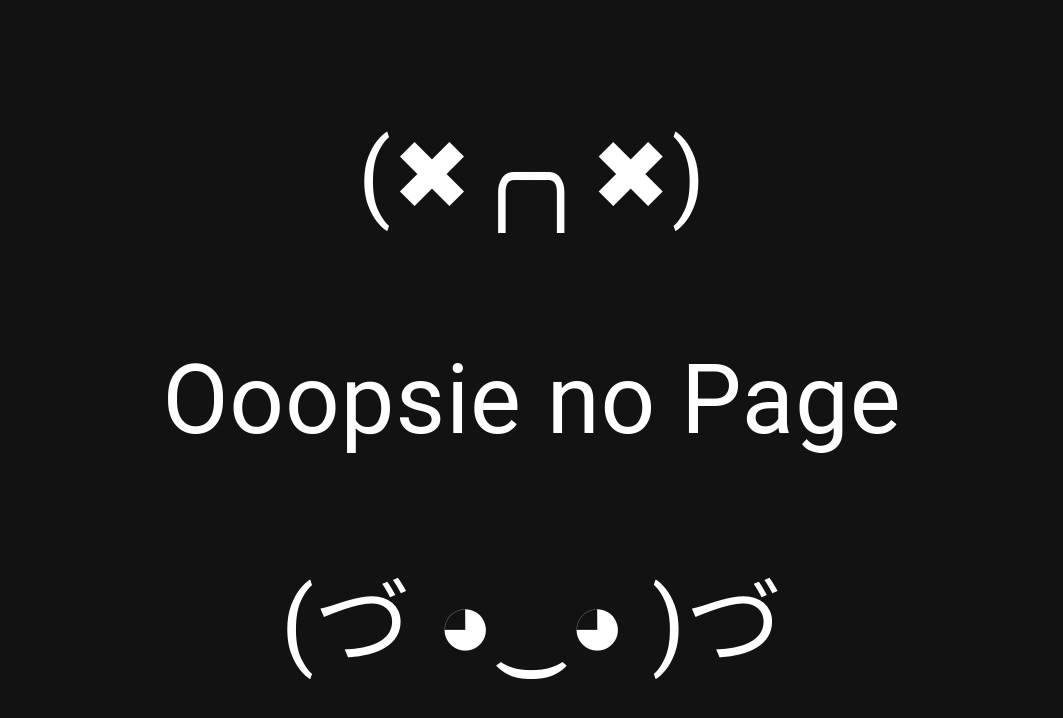
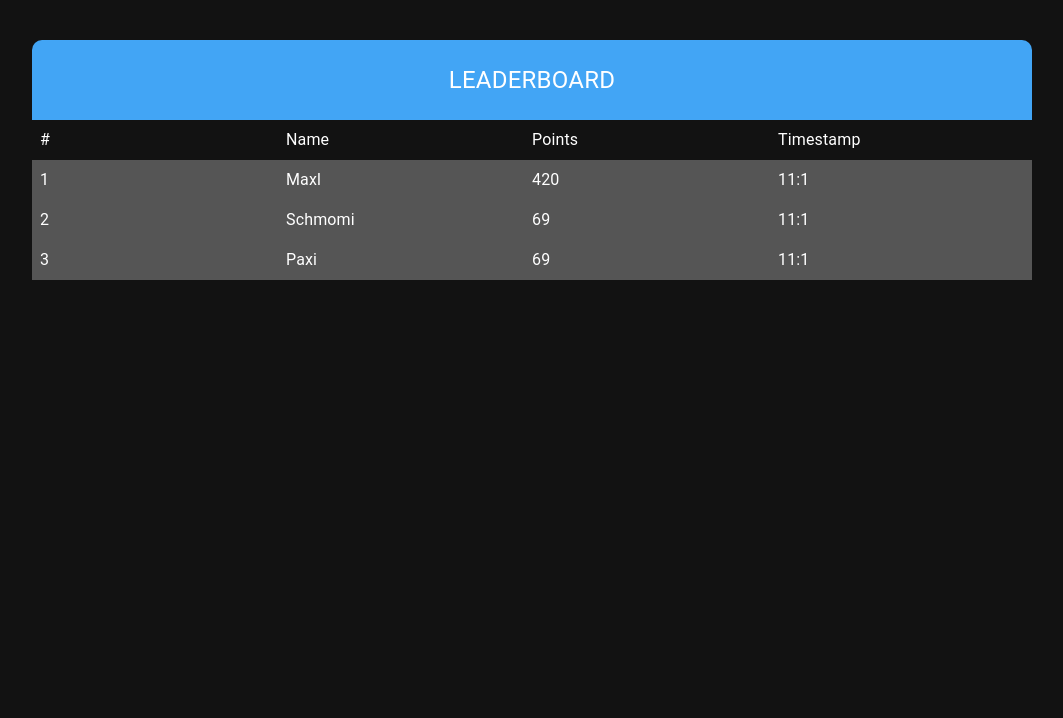
Before and after one commit to patrik-16/EscapeDoomFrontend, a React (Vite) app: page /leaderboard in a window 1280 px wide. Shown: the top 718 px of the page, without its empty margins (108-1171 px from the left). Built offline with nearby package versions, Linux system fonts and the light colour scheme.

Commit message:
Leaderboard slowly getting shape

```diff
--- a/src/App.tsx
+++ b/src/App.tsx
@@ -8,6 +8,7 @@ import Login from "./pages/login/main";
 import EscapeView from "./pages/escapeView/main";
 import GameLobby from './pages/gameLobby/main';
 import NoRoute from './pages/404/main';
+import EscapeLeaderboard from './pages/leaderboard/main';
 
 function App() {
 
@@ -30,6 +31,7 @@ function App() {
                     <Route path="/LectureConsole" element={<LectureConsole/>}/>
                     <Route path="/game-lobby/:lobbyID" element={<GameLobby/>}/>
                     <Route path="/game-session/:lobbyID" element={<EscapeView />}/>
+                    <Route path="/leaderboard" element={<EscapeLeaderboard />}/>
                     <Route path="*" element={<NoRoute />}/>
                 </Routes>
             </ThemeProvider>
--- a/src/pages/escapeView/main.tsx
+++ b/src/pages/escapeView/main.tsx
@@ -10,11 +10,21 @@ import { submitCode } from '../../hooks/submitCode';
 import { getCode } from '../../hooks/getCode';
 import LoadingButton from '@mui/lab/LoadingButton';
 import type {} from '@mui/lab/themeAugmentation';
+import { useNavigate } from 'react-router-dom';
+
+enum compileStatus {
+    ERROR = "ERROR",
+    COMPILED = "COMPILED",
+    SUCCESS = "SUCCESS",
+    WAITING = "WAITING",
+    WON = "WON",
+    BADREQUEST = "BADREQUEST"
+}
 
 const EscapeView = () => {
 
+    const navigate = useNavigate()
     const waiting : string = "WAITING"
-
     const sleep = (ms: number) => new Promise(r => setTimeout(r, ms));
 
     const [code, setCode] = useState(`private static int solve() {
@@ -27,7 +37,7 @@ const EscapeView = () => {
     const [sceneInfo, setSceneInfo] = useState(Object)
     const [codeExecResponse, setCodeExecResponse] = useState({
         "status" : "",
-        "output" :""
+        "output" : ""
     })
 
     const [submitCodeBody, setSubmitCodeBody] = useState({
@@ -50,7 +60,20 @@ const EscapeView = () => {
             await sleep(500)
             respo = await getCodeCall.refetch()
         }
-        //TODO CCHECK FOR STATUS SUCCESS and WON
+
+        //TODO: Create ENUM for status
+        switch (respo.data.status) {
+            case compileStatus.SUCCESS: {
+                //TODO: Make Node for reload visible ;)
+                window.location.reload()
+                break
+            }
+            case compileStatus.WON: {
+                navigate('/leaderboard')
+                break
+            }
+        }
+
         setCodeExecResponse(respo.data)
     }
 
--- a/src/pages/leaderboard/main.tsx
+++ b/src/pages/leaderboard/main.tsx
@@ -1,44 +1,73 @@
-import { Box, Paper, Table, TableBody, TableCell, TableContainer, TableHead, TableRow, Typography } from "@mui/material";
+import { Box, Stack, Typography } from "@mui/material";
+import { blue } from "@mui/material/colors";
+
+interface usrProps {
+  rank: number,
+  name: string,
+  points: number,
+  timestamp: Date
+}
 
 const userRanking = (name: string, points: number, timestamp: Date) => {
     return {name, points, timestamp}
 }
 
-const dateFormatString = "HH:mm:ss"
 const date = new Date()
 
 const testEntries = [
-    userRanking('Maxl', 420, date),
-    userRanking('Schmomi', 69, date),
-    userRanking('Paxi', 69, date),
+  {name: "Maxl", points: 420, timeStamp: date},
+  {name: "Schmomi", points: 69, timeStamp: date},
+  {name: "Paxi", points: 69, timeStamp: date}
 ]
 
 const EscapeLeaderboard = () => {
     return (
-        <TableContainer component={Paper}>
-      <Table sx={{ minWidth: 650 }} aria-label="simple table">
-        <TableHead>
-          <TableRow>
-            <TableCell>Name</TableCell>
-            <TableCell>Points</TableCell>
-            <TableCell>Timestamp</TableCell>
-          </TableRow>
-        </TableHead>
-        <TableBody>
-          {testEntries.map((user) => (
-            <TableRow
-              key={user.name}
-              sx={{ '&:last-child td, &:last-child th': { border: 0 } }}
-            >
-              <TableCell component="th" scope="row"> {user.name} </TableCell>
-              <TableCell>{user.points}</TableCell>
-              <TableCell>{user.timestamp.getHours()}:{user.timestamp.getMinutes()}:{user.timestamp.getSeconds()}</TableCell>
-            </TableRow>
-          ))}
-        </TableBody>
-      </Table>
-    </TableContainer>
+      <Stack alignItems={"center"} mt={5} >
+        <Box width={"90%"} maxWidth={"1000px"}>
+          <LeaderboardTitle />
+          <LeaderboardHeaders />
+          {
+            testEntries.map((user, index: number) => (
+              <RankingEntry rank={index} name={user.name} points={user.points} timestamp={user.timeStamp}/>
+            ))
+          }
+        </Box>
+      </Stack>
     );
 }
 
+const LeaderboardTitle = () => {
+  return (
+    <Stack sx={{backgroundColor: blue[400], borderRadius: "10px 10px 0px 0px"}} width={"100%"} height={"80px"} direction={"row"} justifyContent={"center"} alignItems={"center"}>
+      <Typography align="center" fontSize={24}> LEADERBOARD </Typography>
+    </Stack>
+  )
+}
+
+const LeaderboardHeaders = () => {
+  return (
+    <Box width={"100%"}>
+        <Stack direction="row" height={"40px"} alignItems={"center"} p={1}>
+            <Typography width={"100%"}> # </Typography>
+            <Typography width={"100%"}> Name </Typography>
+            <Typography width={"100%"}> Points </Typography>
+            <Typography width={"100%"}> Timestamp </Typography>
+        </Stack>
+    </Box>
+  )
+}
+
+const RankingEntry: React.FC<usrProps> = ({rank, name, points, timestamp}: usrProps) => {
+  return (
+    <Box width={"100%"} sx={{backgroundColor: '#555'}}>
+        <Stack direction="row" height={"40px"} alignItems={"center"} p={1}>
+            <Typography width={"100%"}> {rank + 1} </Typography>
+            <Typography width={"100%"}> {name} </Typography>
+            <Typography width={"100%"}> {points} </Typography>
+            <Typography width={"100%"}> {timestamp.getHours()}:{timestamp.getMinutes()}</Typography>
+        </Stack>
+    </Box>
+  )
+}
+
 export default EscapeLeaderboard;
```
